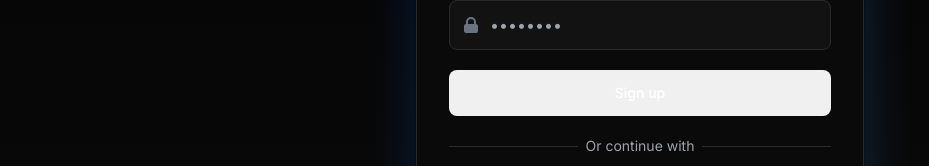
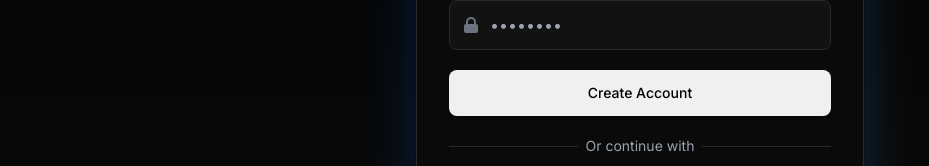
Before and after one commit to khanmcodes/Warranty-Wallet, a React (Vite) app in the folder client/: page /signup in a window 1280 px wide. Shown: the part 469-635 px from the top of the page, without its empty margins (0-929 px from the left). Built offline with nearby package versions, Linux system fonts and the light colour scheme.

Commit message:
Bugfix/buttons

```diff
--- a/client/src/pages/Login.jsx
+++ b/client/src/pages/Login.jsx
@@ -212,7 +212,7 @@ export default function Login({ setIsLoggedIn }) {
               <button
                 type="submit"
                 disabled={isLoading}
-                className="w-full flex justify-center py-3 px-4 border border-transparent rounded-lg shadow-sm text-sm font-medium text-white bg-primary hover:bg-primary/90 focus:outline-none focus:ring-2 focus:ring-offset-2 focus:ring-primary disabled:opacity-50 disabled:cursor-not-allowed"
+                className="w-full flex justify-center py-3 px-4 border border-transparent rounded-lg shadow-sm text-sm font-medium text-black bg-primary hover:bg-primary/90 focus:outline-none focus:ring-2 focus:ring-offset-2 focus:ring-primary disabled:opacity-50 disabled:cursor-not-allowed"
               >
                 {isLoading ? <Loader /> : "Sign in"}
               </button>
@@ -229,7 +229,7 @@ export default function Login({ setIsLoggedIn }) {
 
             <div>
               <a
-                href="/api/auth/google"
+                href="https://warranty-wallet.onrender.com/api/auth/google"
                 className="w-full flex justify-center items-center py-3 px-4 border border-borderColor rounded-lg shadow-sm text-sm font-medium text-gray-300 bg-darkBg-700 hover:bg-darkBg-600 focus:outline-none focus:ring-2 focus:ring-offset-2 focus:ring-primary"
               >
                 <svg className="h-5 w-5 mr-2" viewBox="0 0 24 24">
--- a/client/src/pages/Signup.jsx
+++ b/client/src/pages/Signup.jsx
@@ -188,9 +188,9 @@ export default function Signup() {
               <button
                 type="submit"
                 disabled={isLoading}
-                className="w-full flex justify-center py-3 px-4 border border-transparent rounded-lg shadow-sm text-sm font-medium text-white bg-primary hover:bg-primary/90 focus:outline-none focus:ring-2 focus:ring-offset-2 focus:ring-primary disabled:opacity-50 disabled:cursor-not-allowed"
+                className="w-full flex justify-center py-3 px-4 border border-transparent rounded-lg shadow-sm text-sm font-medium text-black bg-primary hover:bg-primary/90 focus:outline-none focus:ring-2 focus:ring-offset-2 focus:ring-primary disabled:opacity-50 disabled:cursor-not-allowed"
               >
-                {isLoading ? <Loader /> : "Sign up"}
+                {isLoading ? <Loader /> : "Create Account"}
               </button>
             </div>
 
@@ -205,7 +205,7 @@ export default function Signup() {
 
             <div>
               <a
-                href="/api/auth/google"
+                href="https://warranty-wallet.onrender.com/api/auth/google"
                 className="w-full flex justify-center items-center py-3 px-4 border border-borderColor rounded-lg shadow-sm text-sm font-medium text-gray-300 bg-darkBg-700 hover:bg-darkBg-600 focus:outline-none focus:ring-2 focus:ring-offset-2 focus:ring-primary"
               >
                 <svg className="h-5 w-5 mr-2" viewBox="0 0 24 24">
```
